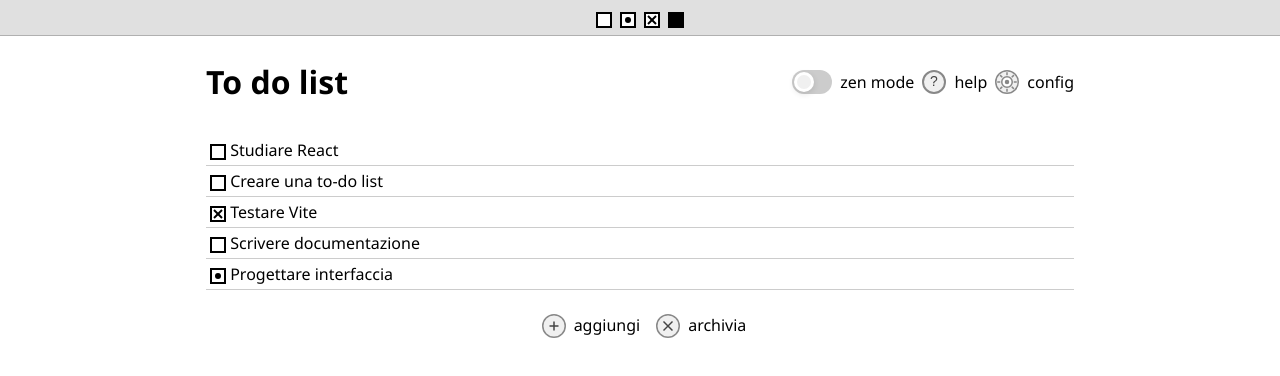
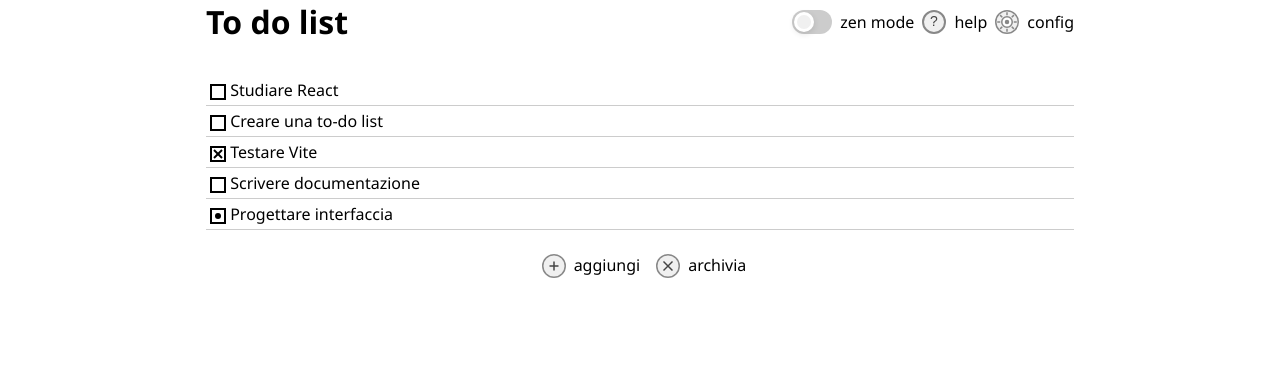
Before and after one commit to sensorario/quadrato, a React (Vite) app: page / in a window 1280 px wide. Shown: the top 376 px of the page. Built offline with nearby package versions, Linux system fonts and the light colour scheme.

Commit message:
refactor(refactor): thin return

```diff
--- a/src/App.jsx
+++ b/src/App.jsx
@@ -1,11 +1,14 @@
 import { useState, useEffect } from 'react';
 import './App.css';
 import NewTaskModal from './components/NewTaskModal';
-import HelpModal from './components/HelpModal';
 import TaskList from './components/TaskList';
 import { Header } from './components/Header';
 import { STATUS_ENUM, STATUS } from './utils';
 import Toggle from './components/Toggle';
+import TaskProjectSelector from './components/TaskProjectSelector';
+import Footer from './components/Footer';
+import ConfirmModal from './components/ConfirmModal';
+import HelpModal from './components/HelpModal';
 
 const initialTasks = [
   { id: 1, title: 'Studiare React', longDescription: '', project: '', dateTime: '', status: STATUS_ENUM.TODO },
@@ -231,18 +234,7 @@ function App() {
     </div>
   }
 
-  return (
-    <div className="foo">
-      <div className="top-bar" style={{ display: 'flex', alignItems: 'center', gap: '1rem' }}>
-        {/* Status icons before logo and title */}
-        <div style={{ display: 'flex', alignItems: 'center', gap: '0.5rem' }}>
-          {STATUS.map((icon, idx) => (
-            <span key={idx}>{icon}</span>
-          ))}
-        </div>
-      </div>
-      <div className="app-container">
-        <Header
+  const DefinedHeader = <Header
     setShowHelp={setShowHelp}
     editable={editable}
     setEditable={setEditable}
@@ -256,95 +248,44 @@ function App() {
     setDaysRange={setDaysRange}
     zenMode={zenMode}
     setZenMode={setZenMode}
-        />
-        {/* Project filter links */}
-        {projectEditable && tasks.some(t => t.project) && (
-          <div style={{ display: 'flex', gap: '1rem', marginBottom: '1rem', flexWrap: 'wrap' }}>
-            <span
-              style={{ textDecoration: projectFilter === 'ALL' ? 'underline' : 'none', cursor: 'pointer', color: '#444' }}
-              onClick={() => setProjectFilter('ALL')}
-            >
-              tutti i task
-            </span>
-            <span
-              style={{ textDecoration: projectFilter === null ? 'underline' : 'none', cursor: 'pointer', color: '#444' }}
-              onClick={() => setProjectFilter(null)}
-            >
-              nessun progetto
-            </span>
-            {[...new Set(tasks.filter(t => t.project).map(t => t.project))].map(proj => (
-              <span
-                key={proj}
-                style={{ textDecoration: projectFilter === proj ? 'underline' : 'none', cursor: 'pointer', color: '#444' }}
-                onClick={() => setProjectFilter(projectFilter === proj ? null : proj)}
-              >
-                {proj}
-              </span>
-            ))}
-          </div>
-        )}
-        {/* Filtro task per range di giorni e progetto */}
-        {VisibleTasks}
-        {/* Plus icon in basso al centro dopo tutti i task */}
-        {/* Todo creare componente footer */}
-        <div style={{ width: '100%', display: 'flex', justifyContent: 'center', gap: '8px', margin: '24px 0' }}>
-          <button
-            className="plus-icon"
-            aria-label="Aggiungi nuovo task"
-            onClick={() => setShowPopup(true)}
-            type="button"
-            style={{ border: 'none', background: 'none', padding: 0 }}
-          >
-            {/* Todo creare componente icona plus */}
-            <svg width="32" height="32" viewBox="0 0 32 32" xmlns="http://www.w3.org/2000/svg">
-              <circle cx="16" cy="16" r="15" fill="#f0f0f0" stroke="#888" strokeWidth="2" />
-              <line x1="16" y1="10" x2="16" y2="22" stroke="#444" strokeWidth="2" />
-              <line x1="10" y1="16" x2="22" y2="16" stroke="#444" strokeWidth="2" />
-            </svg>
-          </button>
-          <span style={{ cursor: "pointer" }} onClick={() => setShowPopup(true)}>
-            aggiungi
-          </span>
-          <button
-            className="clean-icon"
-            aria-label="Pulisci task"
-            onClick={() => setShowCleanConfirm(true)}
-            type="button"
-            style={{ border: 'none', background: 'none', padding: 0 }}
-          >
-            {/* Todo creare componente icona pulisci */}
-            <svg width="32" height="32" viewBox="0 0 32 32" xmlns="http://www.w3.org/2000/svg">
-              <circle cx="16" cy="16" r="15" fill="#f0f0f0" stroke="#888" strokeWidth="2" />
-              <line x1="10" y1="10" x2="22" y2="22" stroke="#444" strokeWidth="2" />
-              <line x1="22" y1="10" x2="10" y2="22" stroke="#444" strokeWidth="2" />
-            </svg>
-          </button>
-          <span style={{ cursor: "pointer" }} onClick={() => setShowCleanConfirm(true)}>
-            archivia
-          </span>
-        </div>
-        {showHelp && <HelpModal setShowHelp={setShowHelp} />}
-        {showPopup && <NewTaskModal
+  />;
+
+  const DefinedTaskProject = <TaskProjectSelector
+    tasks={tasks}
+    projectFilter={projectFilter}
+    setProjectFilter={setProjectFilter} />
+
+  const DefinedFooter = <Footer setShowPopup={setShowPopup} setShowCleanConfirm={setShowCleanConfirm} />;
+
+  const HelpModalDefined = <HelpModal
+    showHelp={showHelp}
+    setShowHelp={setShowHelp}
+  />;
+
+  const NewTaskModalDefined = <NewTaskModal
     newTaskTitle={newTaskTitle}
     setNewTaskTitle={setNewTaskTitle}
     newTaskProject={newTaskProject}
     setNewTaskProject={setNewTaskProject}
     handleAddTask={handleAddTask}
-          setShowPopup={setShowPopup} />}
-        {showCleanConfirm && (
-          <div className="modal-overlay" onClick={() => setShowCleanConfirm(false)}>
-            <div className="modal" onClick={e => e.stopPropagation()}>
-              <h2>Conferma pulizia</h2>
-              <p>Vuoi davvero archiviare tutti i task completati o skippati?</p>
-              <div style={{ display: 'flex', gap: '1rem', justifyContent: 'center', marginTop: '1.5rem' }}>
-                <button className="modal-close-btn" onClick={() => setShowCleanConfirm(false)}>Annulla</button>
-                <button className="modal-close-btn" style={{ background: '#666666', color: '#fff' }} onClick={handleCleanTasks}>Conferma</button>
+    setShowPopup={setShowPopup} />
+
+  const ConfirmModalDefined = <ConfirmModal
+    setShowCleanConfirm={setShowCleanConfirm}
+    handleCleanTasks={handleCleanTasks} />;
+
+  return (
+    <div className="foo">
+      <div className="app-container">
+        {DefinedHeader}
+        {projectEditable && DefinedTaskProject}
+        {VisibleTasks}
+        {DefinedFooter}
+        {showHelp && HelpModalDefined}
+        {showPopup && NewTaskModalDefined}
+        {showCleanConfirm && ConfirmModalDefined}
       </div>
-            </div>
-          </div>
-        )}
-      </div>
-    </div>
+    </div >
   );
 }
 
--- /dev/null
+++ b/src/components/ConfirmModal.tsx
@@ -0,0 +1,14 @@
+const ConfirmModal = ({ setShowCleanConfirm, handleCleanTasks }) => {
+    return <div className="modal-overlay" onClick={() => setShowCleanConfirm(false)}>
+        <div className="modal" onClick={e => e.stopPropagation()}>
+            <h2>Conferma pulizia</h2>
+            <p>Vuoi davvero archiviare tutti i task completati o skippati?</p>
+            <div style={{ display: 'flex', gap: '1rem', justifyContent: 'center', marginTop: '1.5rem' }}>
+                <button className="modal-close-btn" onClick={() => setShowCleanConfirm(false)}>Annulla</button>
+                <button className="modal-close-btn" style={{ background: '#666666', color: '#fff' }} onClick={handleCleanTasks}>Conferma</button>
+            </div>
+        </div>
+    </div>;
+}
+
+export default ConfirmModal;
--- /dev/null
+++ b/src/components/Footer.tsx
@@ -0,0 +1,40 @@
+const Footer = ({ setShowPopup, setShowCleanConfirm }) => {
+    return <div style={{ width: '100%', display: 'flex', justifyContent: 'center', gap: '8px', margin: '24px 0' }}>
+        <button
+            className="plus-icon"
+            aria-label="Aggiungi nuovo task"
+            onClick={() => setShowPopup(true)}
+            type="button"
+            style={{ border: 'none', background: 'none', padding: 0 }}
+        >
+            {/* Todo creare componente icona plus */}
+            <svg width="32" height="32" viewBox="0 0 32 32" xmlns="http://www.w3.org/2000/svg">
+                <circle cx="16" cy="16" r="15" fill="#f0f0f0" stroke="#888" strokeWidth="2" />
+                <line x1="16" y1="10" x2="16" y2="22" stroke="#444" strokeWidth="2" />
+                <line x1="10" y1="16" x2="22" y2="16" stroke="#444" strokeWidth="2" />
+            </svg>
+        </button>
+        <span style={{ cursor: "pointer" }} onClick={() => setShowPopup(true)}>
+            aggiungi
+        </span>
+        <button
+            className="clean-icon"
+            aria-label="Pulisci task"
+            onClick={() => setShowCleanConfirm(true)}
+            type="button"
+            style={{ border: 'none', background: 'none', padding: 0 }}
+        >
+            {/* Todo creare componente icona pulisci */}
+            <svg width="32" height="32" viewBox="0 0 32 32" xmlns="http://www.w3.org/2000/svg">
+                <circle cx="16" cy="16" r="15" fill="#f0f0f0" stroke="#888" strokeWidth="2" />
+                <line x1="10" y1="10" x2="22" y2="22" stroke="#444" strokeWidth="2" />
+                <line x1="22" y1="10" x2="10" y2="22" stroke="#444" strokeWidth="2" />
+            </svg>
+        </button>
+        <span style={{ cursor: "pointer" }} onClick={() => setShowCleanConfirm(true)}>
+            archivia
+        </span>
+    </div>
+};
+
+export default Footer;
--- /dev/null
+++ b/src/components/TaskProjectSelector.tsx
@@ -0,0 +1,35 @@
+interface TaskProjectSelectorProps {
+    tasks: any[],
+    projectFilter: string | null,
+    setProjectFilter: (val: string | null) => void
+}
+
+const TaskProjectSelector = ({ tasks, projectFilter, setProjectFilter }: TaskProjectSelectorProps) => {
+    return tasks.some((t: { project: string }) => t.project) && (
+        <div style={{ display: 'flex', gap: '1rem', marginBottom: '1rem', flexWrap: 'wrap' }}>
+            <span
+                style={{ textDecoration: projectFilter === 'ALL' ? 'underline' : 'none', cursor: 'pointer', color: '#444' }}
+                onClick={() => setProjectFilter('ALL')}
+            >
+                tutti i task
+            </span>
+            <span
+                style={{ textDecoration: projectFilter === null ? 'underline' : 'none', cursor: 'pointer', color: '#444' }}
+                onClick={() => setProjectFilter(null)}
+            >
+                nessun progetto
+            </span>
+            {[...new Set(tasks.filter(t => t.project).map((t: { project: string }) => t.project))].map((proj: any) => (
+                <span
+                    key={proj}
+                    style={{ textDecoration: projectFilter === proj ? 'underline' : 'none', cursor: 'pointer', color: '#444' }}
+                    onClick={() => setProjectFilter(projectFilter === proj ? null : proj)}
+                >
+                    {proj}
+                </span>
+            ))}
+        </div>
+    )
+}
+
+export default TaskProjectSelector;
```
Lines whose indentation alone changed are shown as unchanged.
